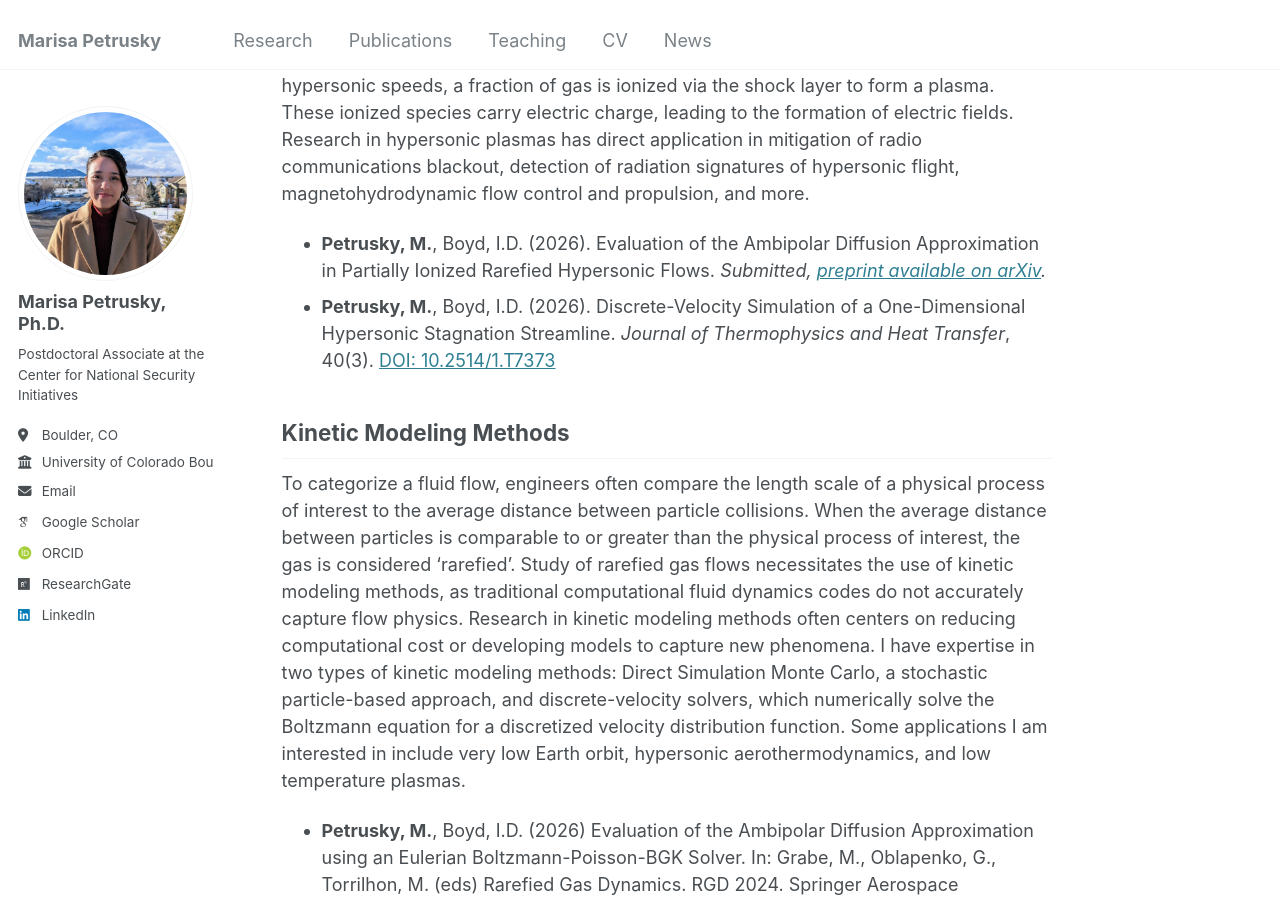
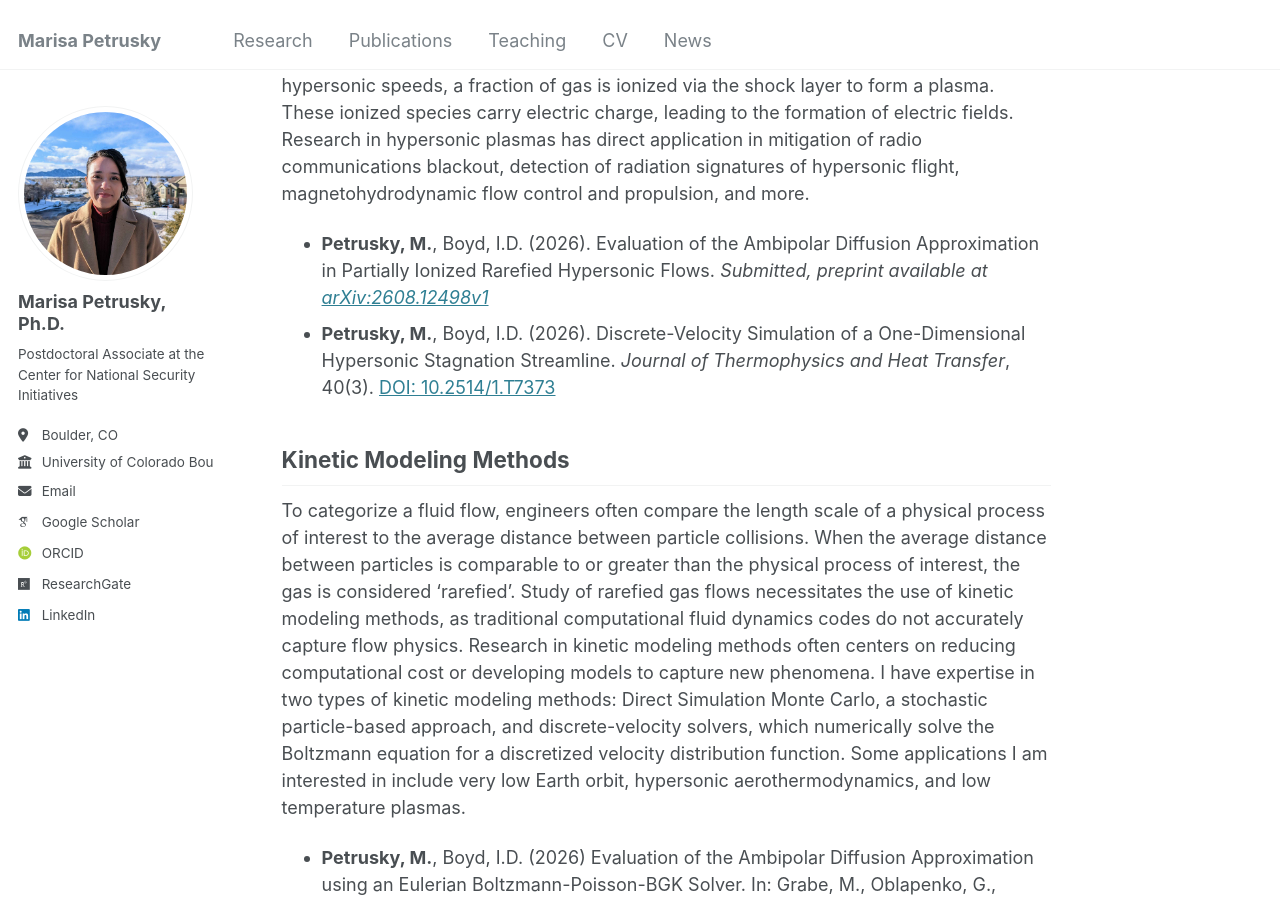
Before and after one commit to marisapetrusky/marisapetrusky.github.io, a Jekyll site: the page built from _pages/research.md, in a window 1280 px wide and 900 px high, scrolled down 519 px. Built offline with Jekyll 4.4.1, drawn with Linux system fonts in a browser that asks for light colours; some web fonts are replaced.

Commit message:
Update research.md

```diff
--- a/_pages/research.md
+++ b/_pages/research.md
@@ -15,7 +15,7 @@ Objects and vehicles moving much faster than the speed of sound through an atmos
 
 My Ph.D. work consisted of studying partially ionized hypersonic flows. At sufficiently high hypersonic speeds, a fraction of gas is ionized via the shock layer to form a plasma. These ionized species carry electric charge, leading to the formation of electric fields. Research in hypersonic plasmas has direct application in mitigation of radio communications blackout, detection of radiation signatures of hypersonic flight, magnetohydrodynamic flow control and propulsion, and more.
 
-- **Petrusky, M.**, Boyd, I.D. (2026). Evaluation of the Ambipolar Diffusion Approximation in Partially Ionized Rarefied Hypersonic Flows. *Submitted, [preprint available on arXiv](https://arxiv.org/abs/2608.12498).*
+- **Petrusky, M.**, Boyd, I.D. (2026). Evaluation of the Ambipolar Diffusion Approximation in Partially Ionized Rarefied Hypersonic Flows. *Submitted, preprint available at [arXiv:2608.12498v1](https://arxiv.org/abs/2608.12498)*
 - **Petrusky, M.**, Boyd, I.D. (2026). Discrete-Velocity Simulation of a One-Dimensional Hypersonic Stagnation Streamline. *Journal of Thermophysics and Heat Transfer*, 40(3). [DOI: 10.2514/1.T7373](https://arc.aiaa.org/doi/10.2514/1.T7373)
 
 ## Kinetic Modeling Methods
```
